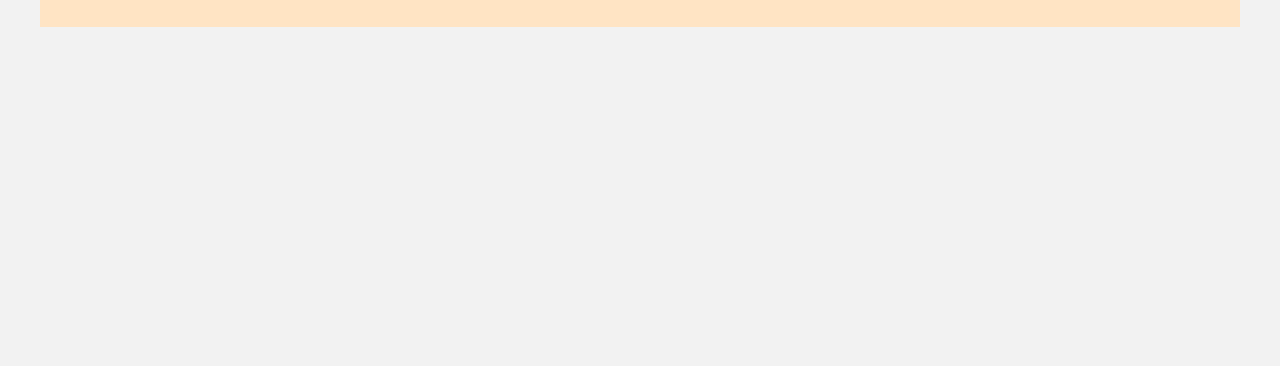
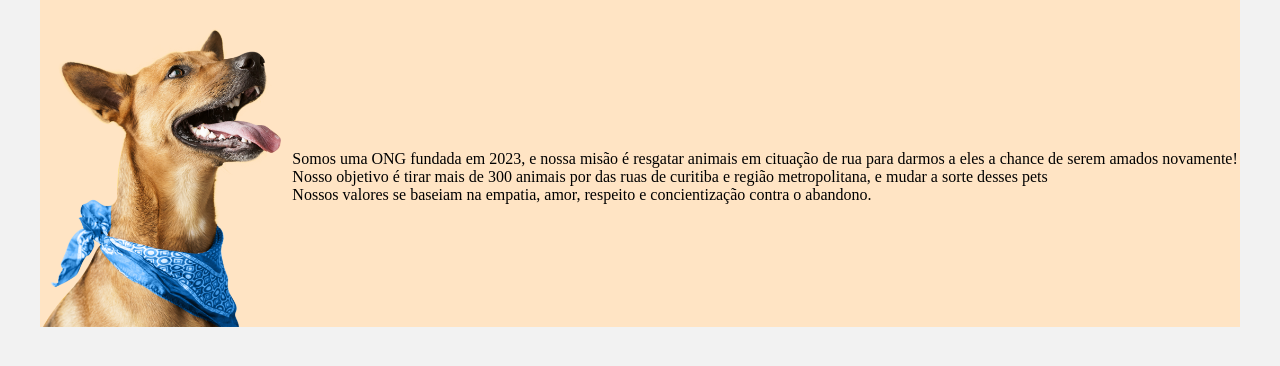
Before and after one commit to Dayane99/ONG, a plain HTML site: page index.html in a window 1280 px wide. Shown: the part 72-438 px from the top of the page. Drawn offline with Linux system fonts and the light colour scheme; a web font is replaced by a local one.

Commit message:
home page

```diff
--- a/css/style.css
+++ b/css/style.css
@@ -18,12 +18,13 @@ header {
     padding: 0 20px;
 }
 
-.header-content{
+.header-content {
     background-color: #ffe4c4;
     display: flex;
     justify-content: space-evenly;
     align-items: center;
 }
+
 .logo {
     margin-right: 200px;
 }
@@ -35,6 +36,13 @@ header {
     margin: 30px;
 }
 
+.home {
+    background-color: #ffe4c4;
+    display: flex;
+    justify-content: center;
+    align-items: center;
+}
+
 img {
-    height: ;
+    height: 300px;
 }
--- a/index.html
+++ b/index.html
@@ -24,6 +24,21 @@
             </div>
         </div>
     </header>
+    <section>
+        <div class="container">
+            <div class="home">
+                <img src="./img/dog.png" alt="Cachorrinho caramelo">
+
+                <div>
+                    <p>Somos uma ONG fundada em 2023, e nossa misão é resgatar animais em cituação de rua para darmos a
+                        eles a chance de serem amados novamente!</p>
+                    <p>Nosso objetivo é tirar mais de 300 animais por das ruas de curitiba e região metropolitana, e
+                        mudar a sorte desses pets</p>
+                    <p>Nossos valores se baseiam na empatia, amor, respeito e concientização contra o abandono.</p>
+                </div>
+            </div>
+        </div>
+    </section>
 </body>
 
 </html>
```
